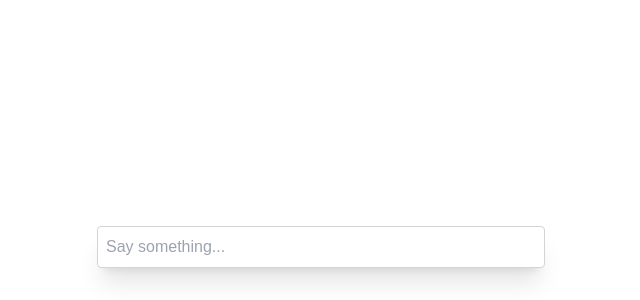
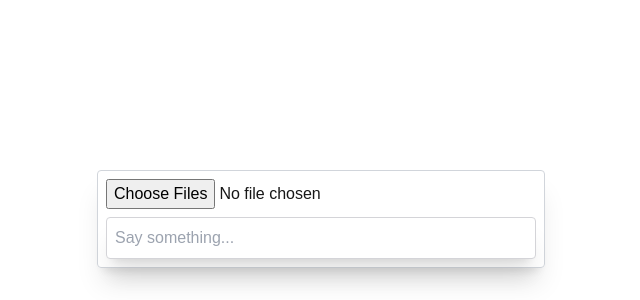
Before and after one commit to murabcd/openchat, a Next.js app: page / in a window 1280 px wide. Shown: the part 500-800 px from the top of the page, without its empty margins (319-959 px from the left). Built offline with nearby package versions, Linux system fonts and the light colour scheme.

Commit message:
add chat with image

```diff
--- a/app/page.tsx
+++ b/app/page.tsx
@@ -1,21 +1,63 @@
 "use client";
 
 import { useChat } from "ai/react";
+import { useRef, useState } from "react";
+import Image from "next/image";
 
 export default function Chat() {
   const { messages, input, handleInputChange, handleSubmit } = useChat();
+
+  const [files, setFiles] = useState<FileList | undefined>(undefined);
+  const fileInputRef = useRef<HTMLInputElement>(null);
+
   return (
     <div className="flex flex-col w-full max-w-md py-24 mx-auto stretch">
       {messages.map((m) => (
         <div key={m.id} className="whitespace-pre-wrap">
           {m.role === "user" ? "User: " : "AI: "}
           {m.content}
+          <div>
+            {m?.experimental_attachments
+              ?.filter((attachment) => attachment?.contentType?.startsWith("image/"))
+              .map((attachment, index) => (
+                <Image
+                  key={`${m.id}-${index}`}
+                  src={attachment.url}
+                  width={500}
+                  height={500}
+                  alt={attachment.name ?? `attachment-${index}`}
+                />
+              ))}
+          </div>
         </div>
       ))}
 
-      <form onSubmit={handleSubmit}>
+      <form
+        className="fixed bottom-0 w-full max-w-md p-2 mb-8 border border-gray-300 rounded shadow-xl space-y-2"
+        onSubmit={(event) => {
+          handleSubmit(event, {
+            experimental_attachments: files,
+          });
+
+          setFiles(undefined);
+
+          if (fileInputRef.current) {
+            fileInputRef.current.value = "";
+          }
+        }}
+      >
         <input
-          className="fixed dark:bg-zinc-900 bottom-0 w-full max-w-md p-2 mb-8 border border-zinc-300 dark:border-zinc-800 rounded shadow-xl"
+          type="file"
+          onChange={(event) => {
+            if (event.target.files) {
+              setFiles(event.target.files);
+            }
+          }}
+          multiple
+          ref={fileInputRef}
+        />
+        <input
+          className="dark:bg-zinc-900 w-full p-2 border border-zinc-300 dark:border-zinc-800 rounded shadow-xl"
           value={input}
           placeholder="Say something..."
           onChange={handleInputChange}
```
